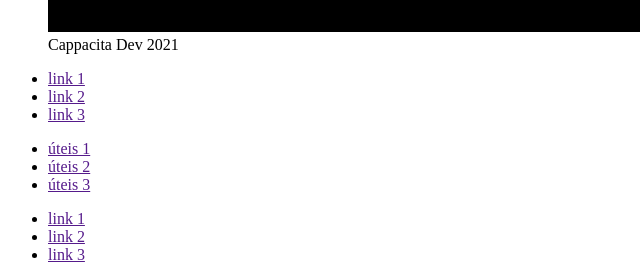
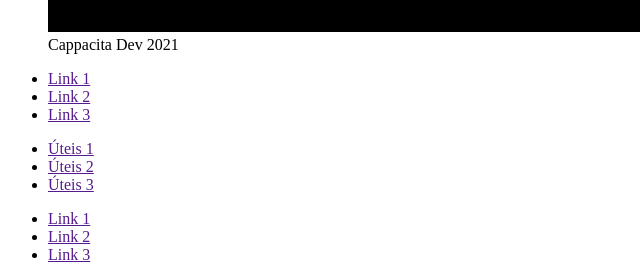
Before and after one commit to izabellaradichi/cappacitadev, a plain HTML site: page Modulo5/aula-07/aula-07.html in a window 1280 px wide. Shown: the part 1781-2058 px from the top of the page, 0-640 px from the left. Drawn offline with Linux system fonts and the light colour scheme.

Commit message:
subindo aula 07

```diff
--- a/Modulo5/aula-07/aula-07.html
+++ b/Modulo5/aula-07/aula-07.html
@@ -84,25 +84,25 @@
         <!--section>ul>(li>a)*3 -->
         <section>
             <ul>
-                <li><a href="">link 1</a></li>
-                <li><a href="">link 2</a></li>
-                <li><a href="">link 3</a></li>
+                <li><a href="">Link 1</a></li>
+                <li><a href="">Link 2</a></li>
+                <li><a href="">Link 3</a></li>
             </ul>
         </section>
 
         <section>
             <ul>
-                <li><a href="">úteis 1</a></li>
-                <li><a href="">úteis 2</a></li>
-                <li><a href="">úteis 3</a></li>
+                <li><a href="">Úteis 1</a></li>
+                <li><a href="">Úteis 2</a></li>
+                <li><a href="">Úteis 3</a></li>
             </ul>
         </section>
 
         <section>
             <ul>
-                <li><a href="">link 1</a></li>
-                <li><a href="">link 2</a></li>
-                <li><a href="">link 3</a></li>
+                <li><a href="">Link 1</a></li>
+                <li><a href="">Link 2</a></li>
+                <li><a href="">Link 3</a></li>
             </ul>
         </section>
 
```
